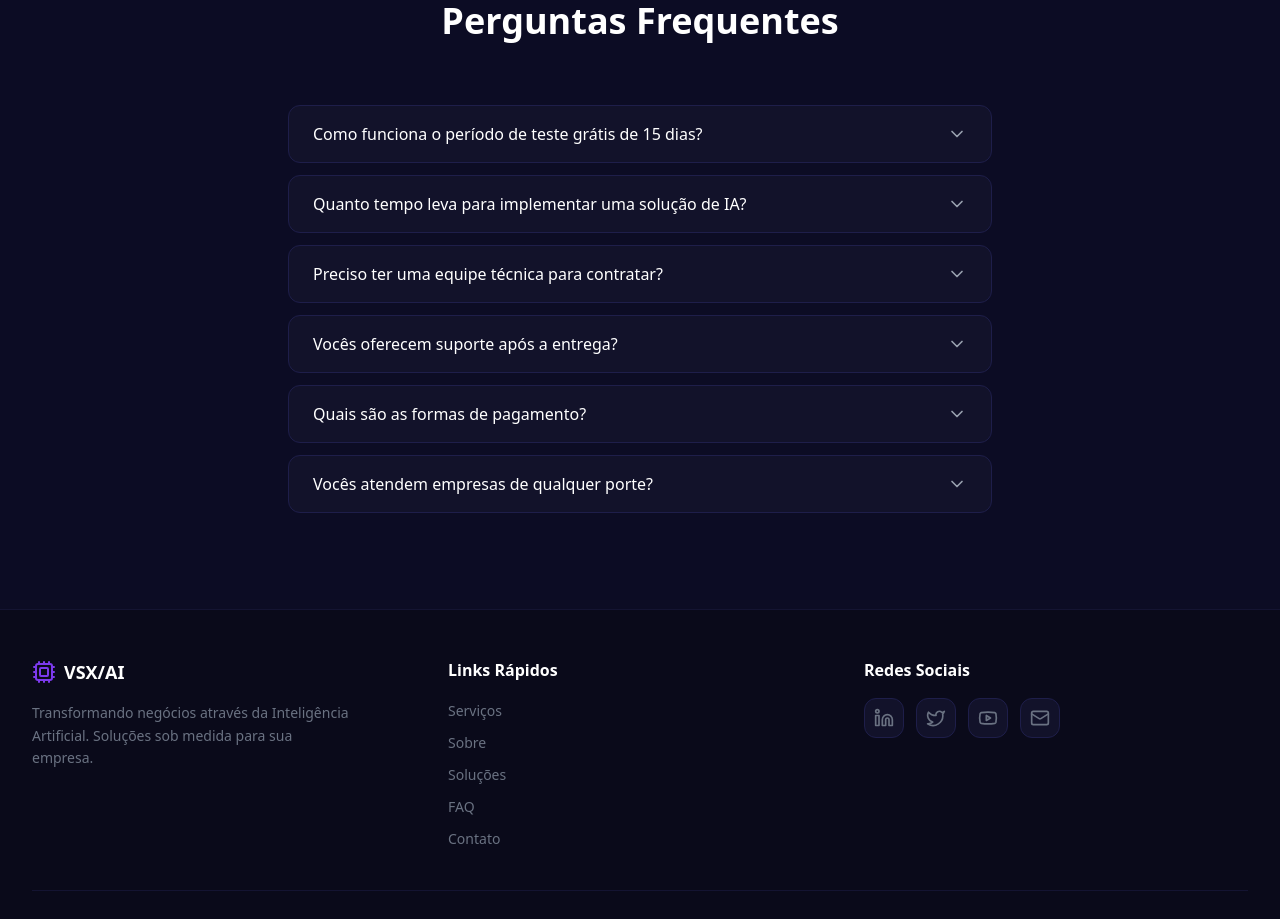
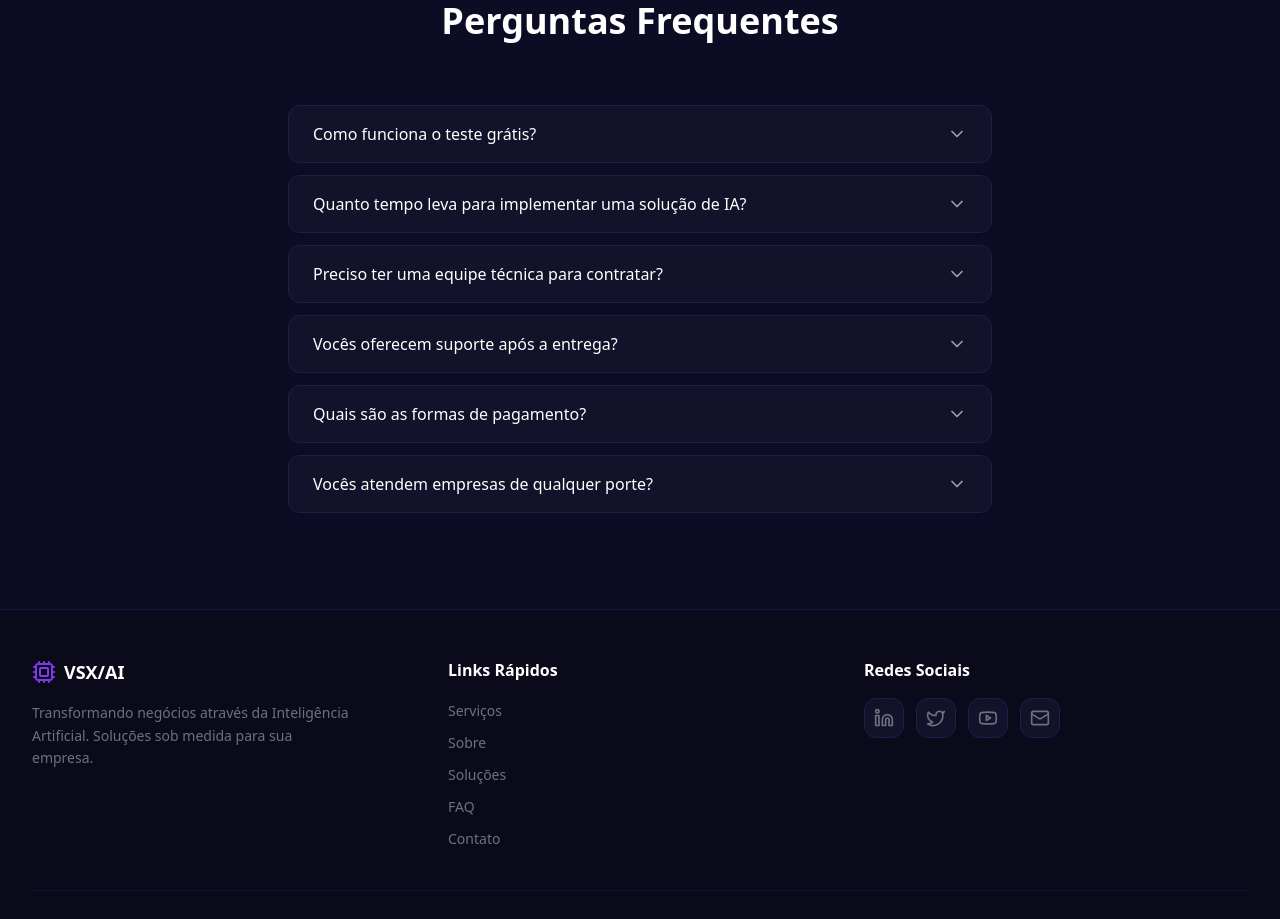
Before and after one commit to VisualSoftWeb/vsx, a React (Vite) app: page / in a window 1280 px wide. Shown: the part 3940-4859 px from the top of the page. Built offline with nearby package versions, Linux system fonts and the light colour scheme.

Commit message:
FAQ: teste gratis com 1000 creditos

```diff
--- a/src/components/FAQ.tsx
+++ b/src/components/FAQ.tsx
@@ -3,8 +3,8 @@
 
 const faqs = [
   {
-    q: 'Como funciona o período de teste grátis de 15 dias?',
-    a: 'Você experimenta a solução por 15 dias sem custo algum. Implementamos um piloto com dados reais do seu negócio para você ver os resultados antes de contratar.',
+    q: 'Como funciona o teste grátis?',
+    a: 'Você ganha 1000 créditos para testar sem custo algum. Experimente a solução com dados reais do seu negócio e veja os resultados antes de contratar.',
   },
   {
     q: 'Quanto tempo leva para implementar uma solução de IA?',
```
